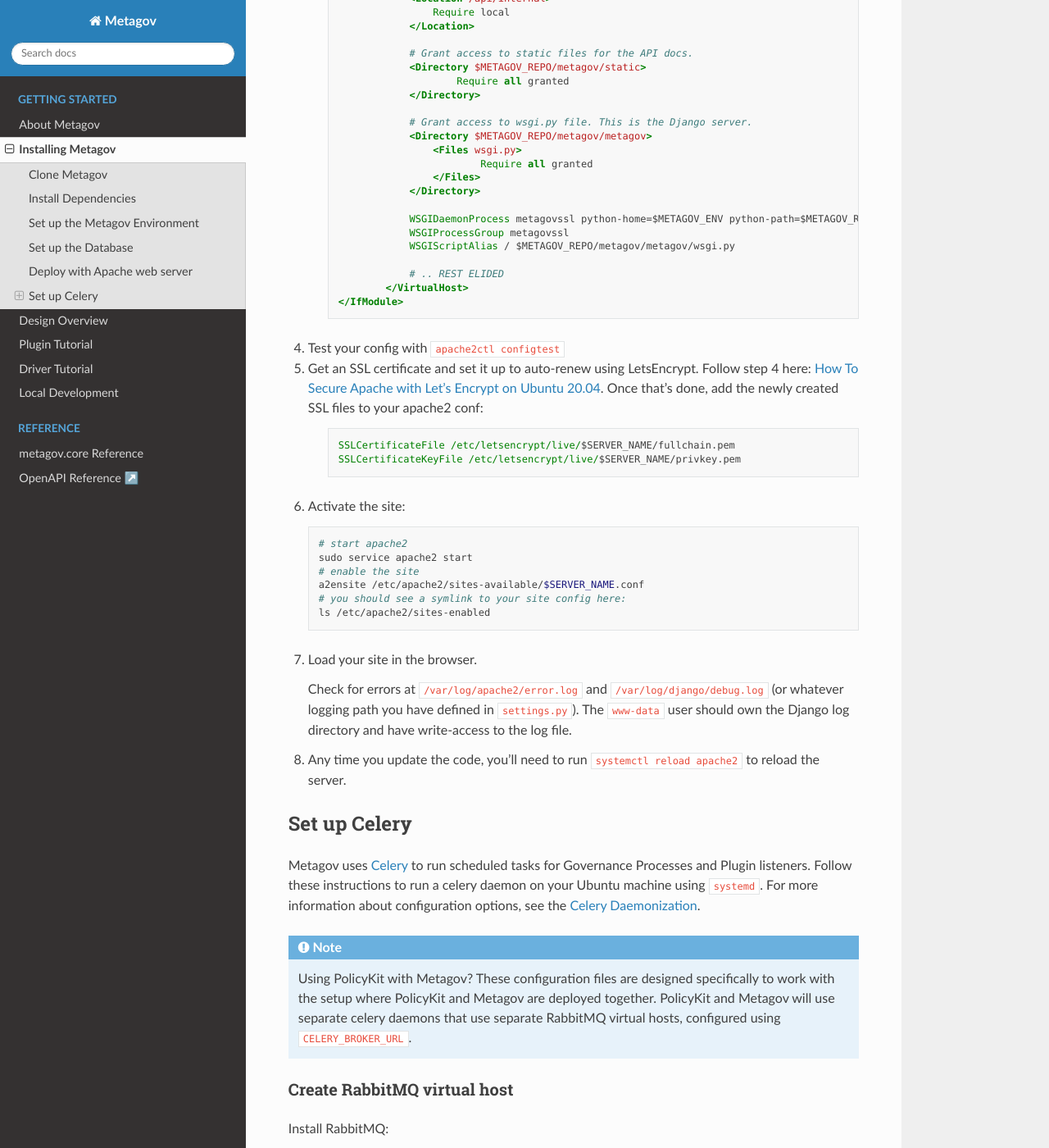
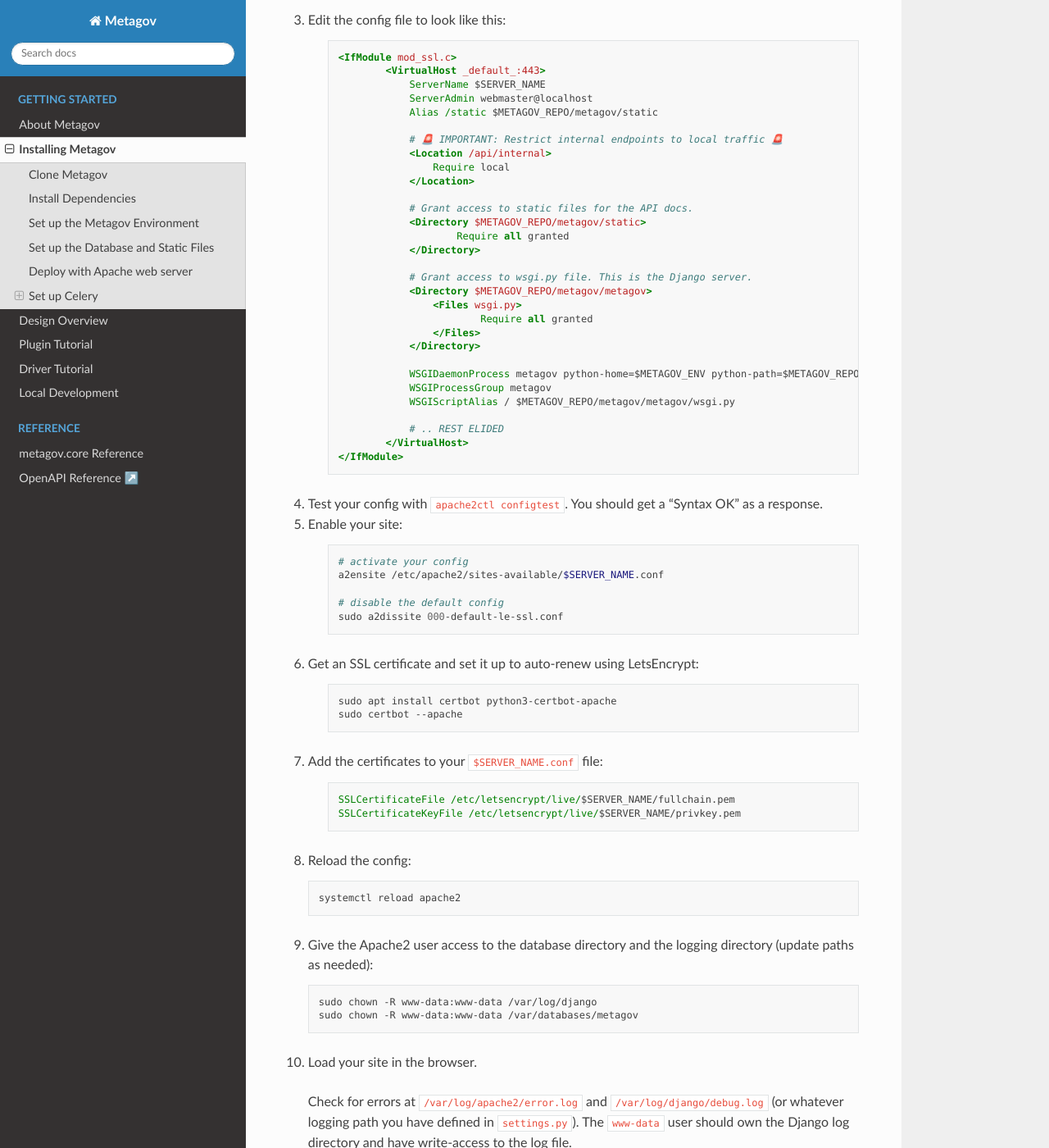
Before and after one commit to metagov/gateway, a Sphinx documentation site: the page built from docs/installation.rst, in a window 1280 px wide and 1400 px high, scrolled down 2211 px. Shown: the whole window at 82% size. Built offline with Sphinx 7.4.7 and the Read the Docs theme 2.0.0, drawn with Linux system fonts in a browser that asks for light colours; some of the changed text lies outside the part shown.

Commit message:
Update install documentation (#45)

```diff
--- a/docs/installation.rst
+++ b/docs/installation.rst
@@ -18,6 +18,7 @@
 .. code-block:: shell
 
     git clone https://github.com/metagov/metagov-prototype.git
+    cd metagov-prototype/metagov
 
 
 Install Dependencies
@@ -48,22 +49,25 @@
 
 .. code-block:: shell
 
+    DEBUG=False
     ALLOWED_HOSTS=<your host>
-    DATABASE_PATH=<your database path>
+    DATABASE_PATH=<your database path> # Recommended: /var/databases/metagov/db.sqlite3
 
 
-Make sure that your database path is not inside the Metagov repository directory, because you need to grant the apache2 user (``www-data``) access to the database its parent folder. Recommended: set the ``DATABASE_PATH`` to ``/var/databases/metagov/db.sqlite3``.
+Make sure that your database path is not inside the Metagov repository directory, because you need to grant the apache2 user (``www-data``) access to the database its parent folder.
 
-Set up the Database
-^^^^^^^^^^^^^^^^^^^
+Set up the Database and Static Files
+^^^^^^^^^^^^^^^^^^^^^^^^^^^^^^^^^^^^
 
 Run ``python manage.py migrate`` to set up your database.
 
-.. To test that everything is working correctly, enter the Django shell:
+Run ``python manage.py collectstatic`` to create static files.
 
-.. .. code-block:: shell
+To test that everything is working correctly, enter the Django shell:
 
-..     python manage.py shell_plus
+    .. code-block:: shell
+
+         python manage.py shell_plus
 
 Deploy with Apache web server
 ^^^^^^^^^^^^^^^^^^^^^^^^^^^^^
@@ -81,11 +85,12 @@
 
     ``$SERVER_NAME`` is  your server name. (``metagov.mysite.com``)
 
-1. Install apache2
+1. Install and start apache2
 
    .. code-block:: shell
 
         sudo apt-get install apache2 libapache2-mod-wsgi-py3
+        sudo service apache2 start
 
 2. Create a new apache2 config file:
 
@@ -123,39 +128,58 @@
                         </Files>
                     </Directory>
 
-                    WSGIDaemonProcess metagovssl python-home=$METAGOV_ENV python-path=$METAGOV_REPO/metagov
-                    WSGIProcessGroup metagovssl
+                    WSGIDaemonProcess metagov python-home=$METAGOV_ENV python-path=$METAGOV_REPO/metagov
+                    WSGIProcessGroup metagov
                     WSGIScriptAlias / $METAGOV_REPO/metagov/metagov/wsgi.py
 
                     # .. REST ELIDED
                 </VirtualHost>
         </IfModule>
 
-4. Test your config with ``apache2ctl configtest``
+4. Test your config with ``apache2ctl configtest``. You should get a "Syntax OK" as a response.
 
-5. Get an SSL certificate and set it up to auto-renew using LetsEncrypt. Follow step 4 here: `How To Secure Apache with Let's Encrypt on Ubuntu 20.04 <https://www.digitalocean.com/community/tutorials/how-to-secure-apache-with-let-s-encrypt-on-ubuntu-20-04>`_. Once that's done, add the newly created SSL files to your apache2 conf:
+5. Enable your site:
+
+    .. code-block:: shell
+
+        # activate your config
+        a2ensite /etc/apache2/sites-available/$SERVER_NAME.conf
+
+        # disable the default config
+        sudo a2dissite 000-default-le-ssl.conf
+
+6. Get an SSL certificate and set it up to auto-renew using LetsEncrypt:
+
+    .. code-block:: shell
+
+        sudo apt install certbot python3-certbot-apache
+        sudo certbot --apache
+
+7. Add the certificates to your ``$SERVER_NAME.conf`` file:
 
     .. code-block:: aconf
 
         SSLCertificateFile /etc/letsencrypt/live/$SERVER_NAME/fullchain.pem
         SSLCertificateKeyFile /etc/letsencrypt/live/$SERVER_NAME/privkey.pem
 
-6. Activate the site:
+8. Reload the config:
 
    .. code-block:: shell
 
-        # start apache2
-        sudo service apache2 start
-        # enable the site
-        a2ensite /etc/apache2/sites-available/$SERVER_NAME.conf
-        # you should see a symlink to your site config here:
-        ls /etc/apache2/sites-enabled
+        systemctl reload apache2
 
-7. Load your site in the browser.
+9.  Give the Apache2 user access to the database directory and the logging directory (update paths as needed):
+
+    .. code-block:: shell
+
+            sudo chown -R www-data:www-data /var/log/django
+            sudo chown -R www-data:www-data /var/databases/metagov
+
+10. Load your site in the browser.
 
    Check for errors at ``/var/log/apache2/error.log`` and ``/var/log/django/debug.log`` (or whatever logging path you have defined in ``settings.py``). The ``www-data`` user should own the Django log directory and have write-access to the log file.
 
-8. Any time you update the code, you'll need to run ``systemctl reload apache2`` to reload the server.
+11. Any time you update the code, you'll need to run ``systemctl reload apache2`` to reload the server.
 
 Set up Celery
 ^^^^^^^^^^^^^^^
```
Also changed, not shown: 1 other file.
